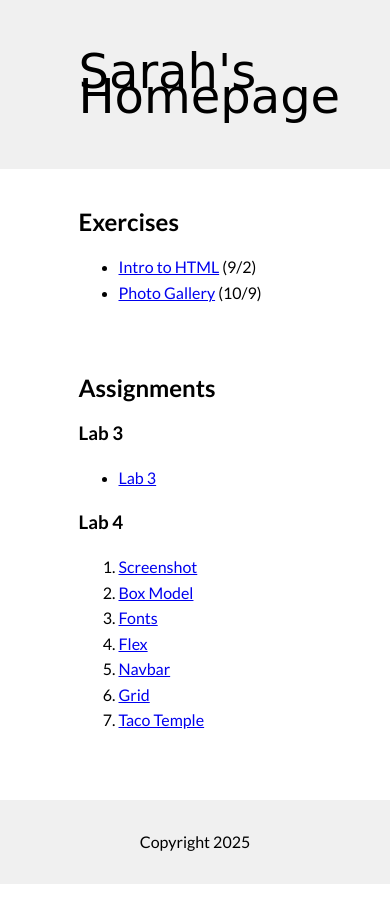
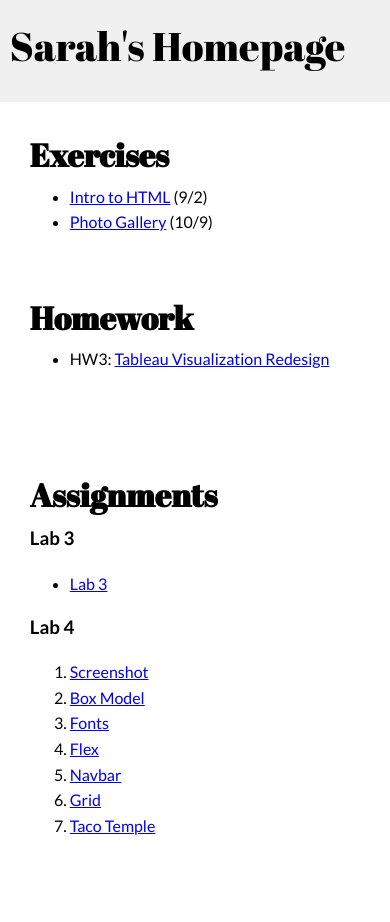
Before and after one commit to vanwars/mser521, a plain HTML site: page index.html in a window 390 px wide. Before the commit the page ends 884 px from the top, so only its background shows below. Drawn offline with Linux system fonts and the light colour scheme; a web font is replaced by a local one.

Commit message:
homepage updates

```diff
--- a/index.html
+++ b/index.html
@@ -10,13 +10,14 @@
   <body>
     <!-- Header Section -->
     <header>
-      <div class="container center">
+      <div class="container">
         <h1>Sarah's Homepage</h1>
       </div>
     </header>
 
     <!-- Main Section -->
     <main class="container">
+      <div>
         <!-- Exercises -->
         <section>
           <h2>Exercises</h2>
@@ -27,6 +28,15 @@
             </li>
           </ul>
         </section>
+
+        <!-- Homework -->
+        <section>
+          <h2>Homework</h2>
+          <ul>
+            <li>HW3: <a href="#">Tableau Visualization Redesign</a></li>
+          </ul>
+        </section>
+      </div>
 
       <!-- Assignments -->
       <section>
@@ -50,9 +60,5 @@
       </section>
     </main>
 
-    <!-- Footer Section -->
-    <footer>
-      <p>Copyright 2025</p>
-    </footer>
   </body>
 </html>
--- a/intro-css-gallery/styles.css
+++ b/intro-css-gallery/styles.css
@@ -33,11 +33,8 @@ section p {
     padding-bottom: 20px;
 }
 
-section:nth-child(even):hover {
-    transform: rotate(5deg) scale(0.9);
-}
 
-section:nth-child(odd):hover {
+section:hover {
     transform: rotate(-5deg) scale(1.1);
 }
 
--- a/styles.css
+++ b/styles.css
@@ -1,4 +1,4 @@
-@import url('https://fonts.googleapis.com/css2?family=Lato:ital,wght@0,100;0,300;0,400;0,700;0,900;1,100;1,300;1,400;1,700;1,900&family=Playwrite+DE+Grund+Guides&display=swap');
+@import url('https://fonts.googleapis.com/css2?family=Abril+Fatface&family=Lato:ital,wght@0,100;0,300;0,400;0,700;0,900;1,100;1,300;1,400;1,700;1,900&family=Playwrite+DE+Grund+Guides&display=swap');
 
 body {
     margin: 0;
@@ -10,25 +10,33 @@ body {
 
 h1 {
     margin: 0;
-    font-family: "Playwrite DE Grund Guides", cursive;
+    font-family: "Abril Fatface", serif;
     font-weight: 400;
     font-style: normal;
+    line-height: 4.5rem;
+    font-size: 3rem;
+    width: 100%;
+    /* text-align: center; */
 }
 
-h1 {
-    font-size: 3rem;
+h2 {
+    margin: 0;
+    font-family: "Abril Fatface", serif;
+    font-size: 2rem;
 }
 
 header {
+    background-color: #F0F0F0;
+}
+header div {
     display: flex;
     align-items: center;
-    background-color: #F0F0F0;
     min-height: 20vh;
 }
 
 .container {
-    margin-left: 15vw;
-    margin-right: 15vw;
+    margin-left: 20vw;
+    margin-right: 20vw;
     padding: 0 20px;
 }
 
@@ -37,10 +45,13 @@ header {
     display: flex;
     flex-direction: column;
     justify-content: center;
+    align-items: center;
 }
 
 main {
     min-height: 70vh;
+    display: grid;
+    grid-template-columns: 1fr 1fr;
 }
 
 section {
@@ -48,11 +59,34 @@ section {
     margin-bottom: 70px;
 }
 
-footer {
-    text-align: center;
-    background-color: #F0F0F0;
-    min-height: 10vh;
-    display: flex;
-    justify-content: center;
-    align-items: center;
+
+@media screen and (max-width: 1100px) {
+    .container {
+        margin-left: 10vw;
+        margin-right: 10vw;
+    }
 }
+
+@media screen and (max-width: 900px) {
+    .container {
+        margin-left: 5vw;
+        margin-right: 5vw;
+    }
+}
+
+@media screen and (max-width: 600px) {
+    h1 {
+        font-size: 2.5rem;
+    }
+    header div {
+        min-height: auto;
+        padding: 10px 0 20px 0 !important;
+    }
+    .container {
+        margin-left: 2.5vw;
+        margin-right: 2.5vw;
+    }
+    main {
+        grid-template-columns: 1fr;
+    }
+}
```
Also changed, not shown: intro-css-gallery/index.html (+0 -5 lines). Lines whose indentation alone changed are shown as unchanged.
